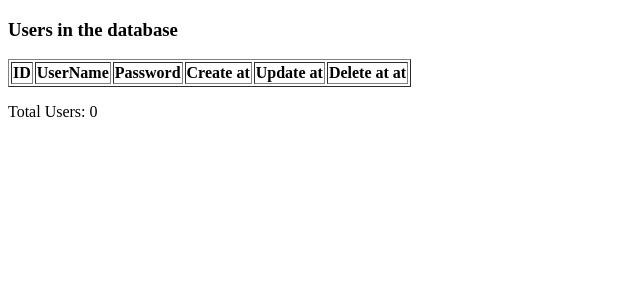
After one commit to VitorThrash/CigBurger, a CodeIgniter 4 app: the page made by app/Views/teste_db.php in a window 1280 px wide. The commit adds this page. Shown: the top 300 px of the page, without its empty margins (0-640 px from the left). Run offline with PHP 8.4 and a stand-in for CodeIgniter, Linux system fonts and the light colour scheme; the template is opened without the code that fills it, so the values that code supplies are empty; some libraries are stand-ins or nearby versions.

Commit message:
primeiro commit

```diff
--- a/app/Config/Database.php
+++ b/app/Config/Database.php
@@ -27,9 +27,9 @@ class Database extends Config
     public array $default = [
         'DSN'          => '',
         'hostname'     => 'localhost',
-        'username'     => '',
+        'username'     => 'root',
         'password'     => '',
-        'database'     => '',
+        'database'     => 'db_cig_burger',
         'DBDriver'     => 'MySQLi',
         'DBPrefix'     => '',
         'pConnect'     => false,
--- a/app/Routes/CigRoutes.php
+++ b/app/Routes/CigRoutes.php
@@ -10,3 +10,4 @@ $routes = Services::routes();
 
 $routes->get('/', 'Auth::index');
 $routes->get('/teste', 'Auth::teste');
+$routes->get('/teste_db', 'Auth::teste_db');
--- /dev/null
+++ b/app/Views/teste_db.php
@@ -0,0 +1,40 @@
+<!DOCTYPE html>
+<html lang="en">
+<head>
+    <meta charset="UTF-8">
+    <meta name="viewport" content="width=device-width, initial-scale=1.0">
+    <title>Document</title>
+</head>
+<body>
+<h3>Users in the database</h3>
+
+    <table border = "1" >
+        <thead>
+            <tr>
+                <th>ID</th>
+                <th>UserName</th>
+                <th>Password</th>
+                <th>Create at</th>
+                <th>Update at</th>
+                <th>Delete at at</th>
+            </tr>
+        </thead>
+        <tbody>
+            <?php foreach($users as $user ): ?>
+                <tr>
+                    <th><?= $user ->id ?></th>
+                    <th><?= $user ->username ?></th>
+                    <th><?= $user ->passwrd ?></th>
+                    <th><?= $user ->create_at ?></th>
+                    <th><?= $user ->update_at ?></th>
+                    <th><?= $user ->delete_at ?></th>
+                </tr>
+             <?php endforeach ?>
+
+        </tbody>
+    </table>
+    <p>Total Users: <?= count($users) ?></strong></p>
+
+
+</body>
+</html>
```
Also changed, not shown: app/Controllers/Auth.php (+11 -0 lines).
